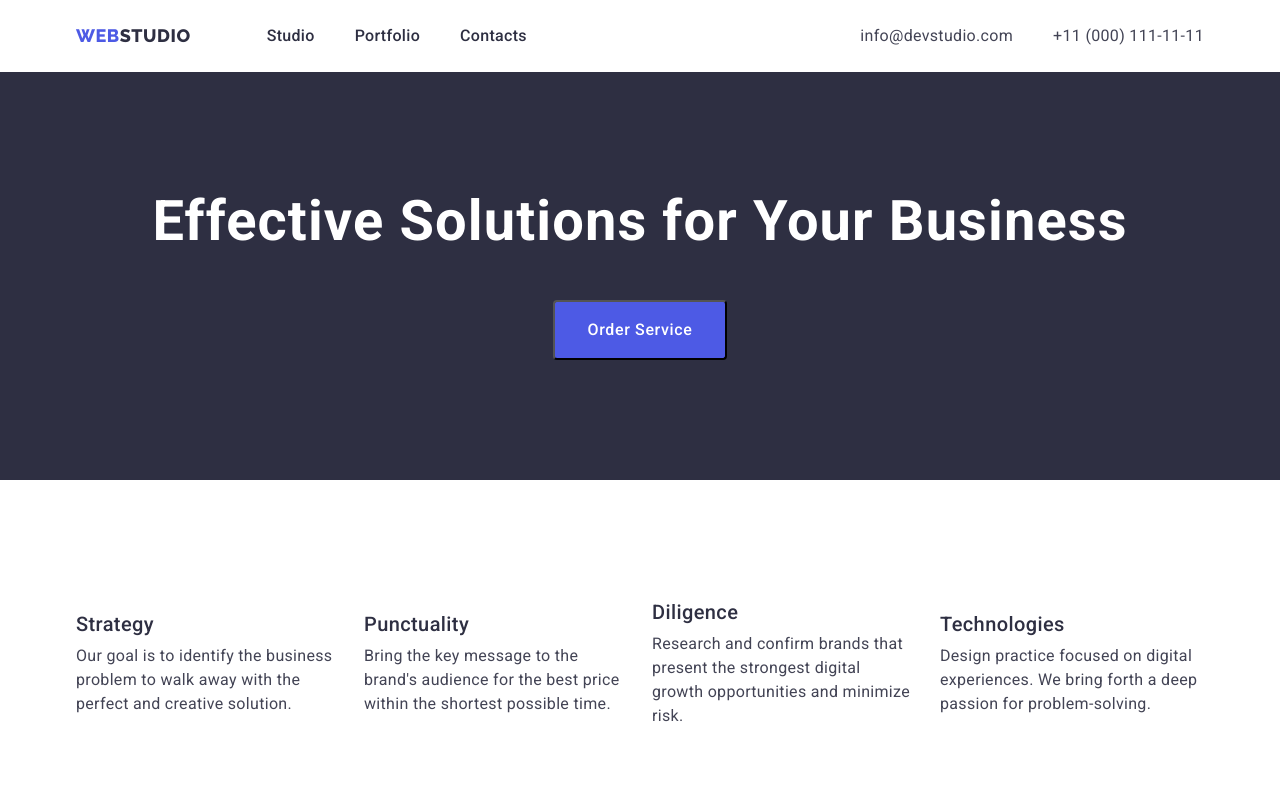
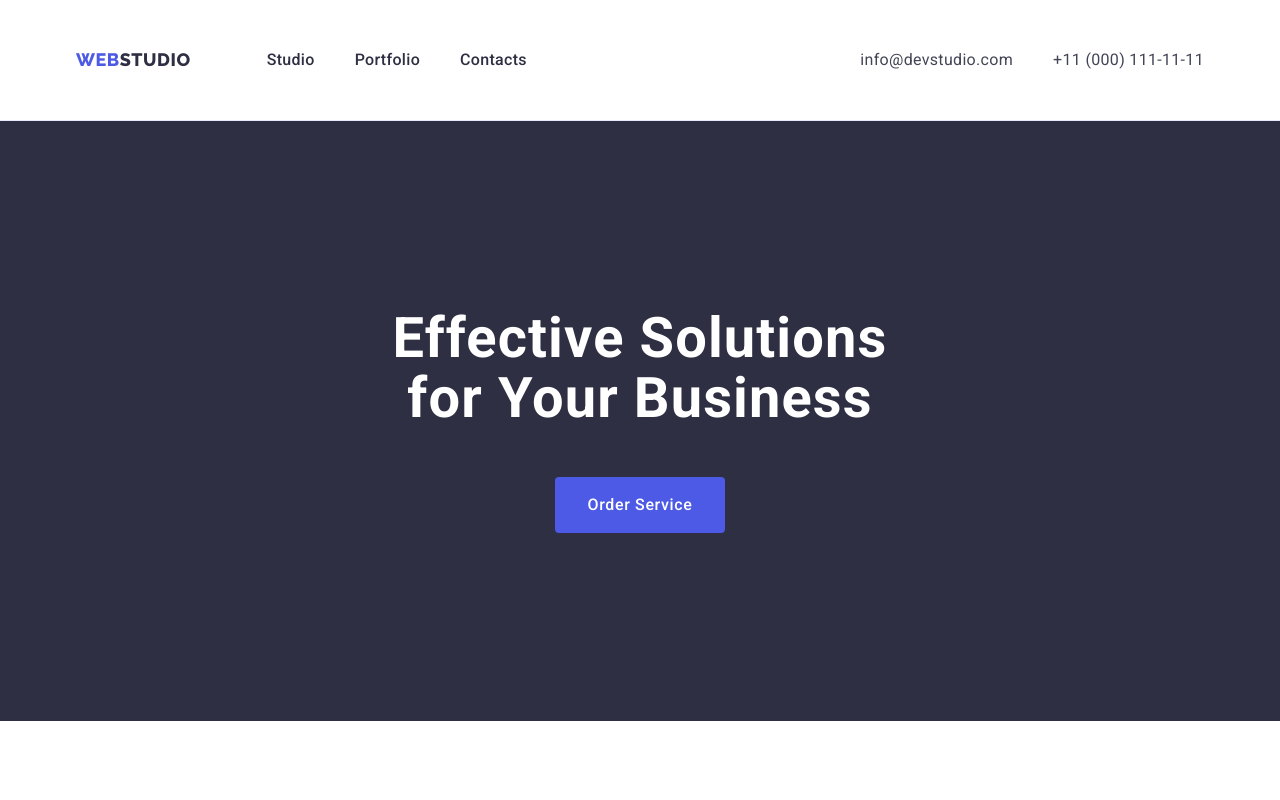
Before and after one commit to NadiiaLitv/goit-markup-hw-03, a plain HTML site: page index.html in a window 1280 px wide. Shown: the top 800 px of the page. Drawn offline with nearby package versions, Linux system fonts and the light colour scheme.

Commit message:
1,2,3 sections corrected

```diff
--- a/css/styles.css
+++ b/css/styles.css
@@ -30,8 +30,7 @@ body {
 }
 .container {
   width: 1158px;
-  padding-left: 15px;
-  padding-right: 15px;
+  padding: 0 15px 0 15px;
   margin-left: auto;
   margin-right: auto;
 }
@@ -59,18 +58,21 @@ body {
 /*  */
 /* HEADER */
 /*  */
+.header {
+  border-bottom: 1px solid var(--color-cornflower);
+}
 .header-container {
   display: flex;
   align-items: center;
   padding-top: 24px;
   padding-bottom: 24px;
-  border-bottom-color: var(--color-cornflower);
-  border-bottom-width: 1px;
 }
 
 .header-nav {
   display: flex;
   align-items: center;
+  padding-top: 24px;
+  padding-bottom: 24px;
 }
 .menu {
   display: flex;
@@ -128,7 +130,7 @@ body {
 .contacts {
   margin-left: auto;
 }
-.mail {
+.contacts-item:not(:last-child) {
   margin-right: 40px;
 }
 
@@ -136,14 +138,22 @@ body {
 /* HERO */
 /*  */
 
+.section-hero {
+  padding-top: 188px;
+  padding-bottom: 188px;
+}
 .hero-container {
   text-align: center;
 }
 .section-hero {
+  text-align: center;
   background: var(--color-grey);
 }
 .hero-title {
+  max-width: 496px;
   margin-bottom: 48px;
+  margin-left: auto;
+  margin-right: auto;
   font-weight: 700;
   font-size: 56px;
   line-height: 1.07;
@@ -152,13 +162,18 @@ body {
   color: var(--color-white);
 }
 .hero-btn {
+  display: block;
+  min-width: 169px;
+  height: 56px;
   border-radius: 4px;
+  border: none;
   padding-top: 16px;
   padding-bottom: 16px;
   padding-left: 32px;
   padding-right: 32px;
+  margin-left: auto;
+  margin-right: auto;
   gap: 10px;
-  min-width: 169px;
   font-family: 'Roboto', sans-serif;
   font-weight: 500;
   font-size: 16px;
@@ -215,7 +230,6 @@ body {
   display: flex;
   align-items: center;
   flex-wrap: wrap;
-  margin-top: 72px;
 }
 .works-list-item {
   width: calc((100% - 48px) / 3);
@@ -225,6 +239,7 @@ body {
 }
 .works-title,
 .team-title {
+  margin-bottom: 72px;
   padding-top: 120px;
   font-weight: 700;
   font-size: 36px;
```
